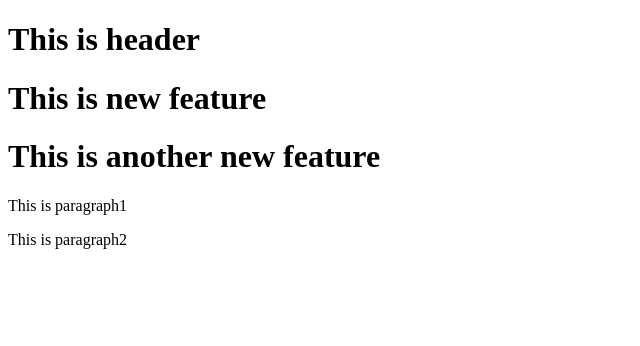
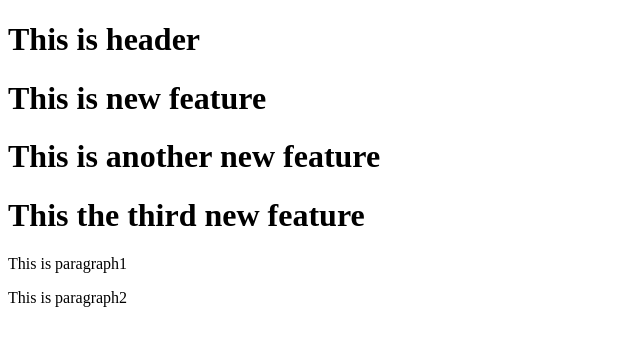
Before and after one commit to oakkmmmkk22/sample_git2, a plain HTML site: page index.html in a window 1280 px wide. Shown: the whole page, without its empty margins (0-640 px from the left). Drawn offline with Linux system fonts and the light colour scheme.

Commit message:
third new feature

```diff
--- a/index.html
+++ b/index.html
@@ -5,6 +5,7 @@
 	<h1>This is header</h1>
 	<h1>This is new feature</h1>
 	<h1>This is another new feature</h1>
+	<h1>This the third new feature</h1>
 	<p>This is paragraph1</p>
 	<p>This is paragraph2</p>
 </body>
```
